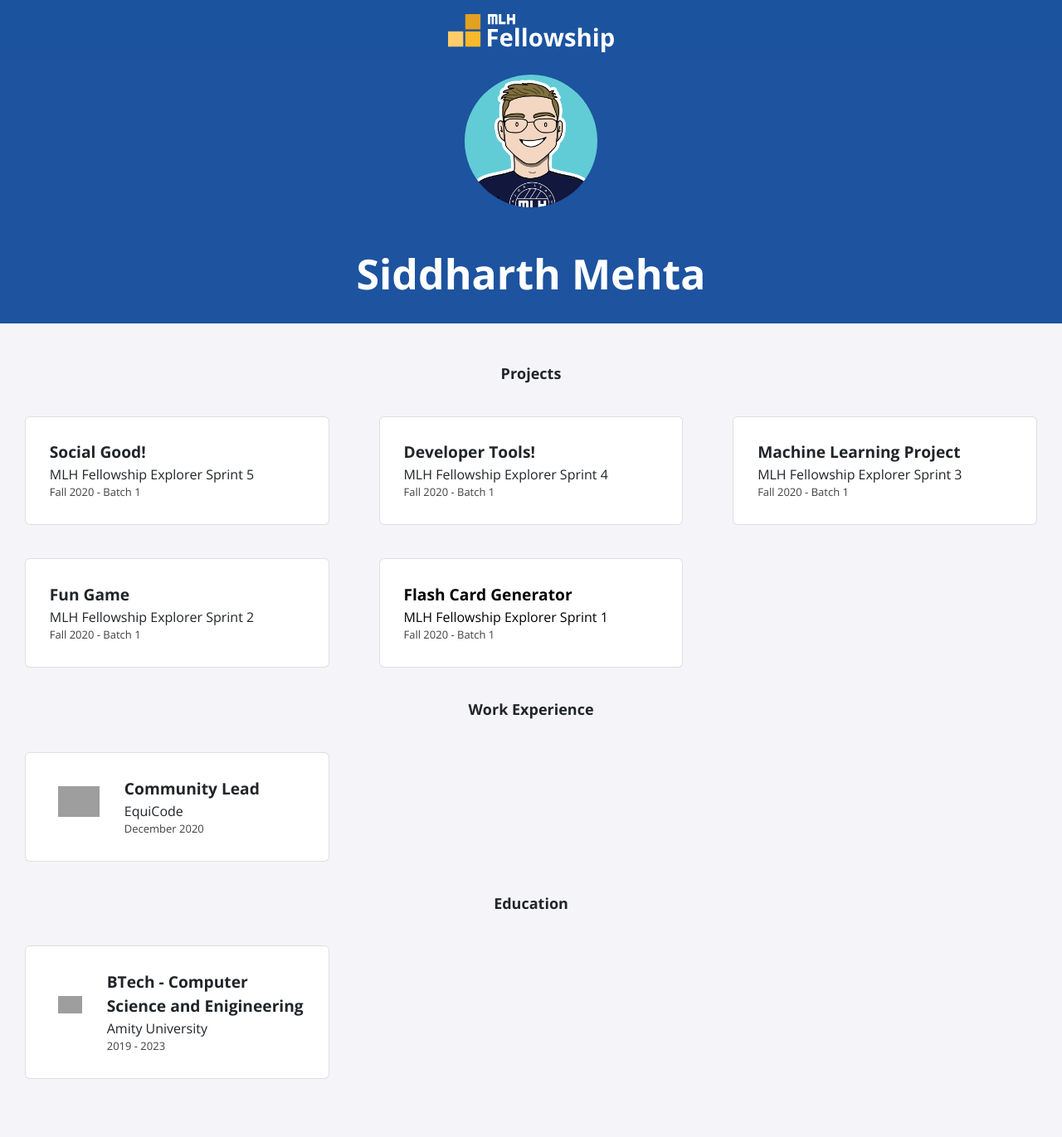
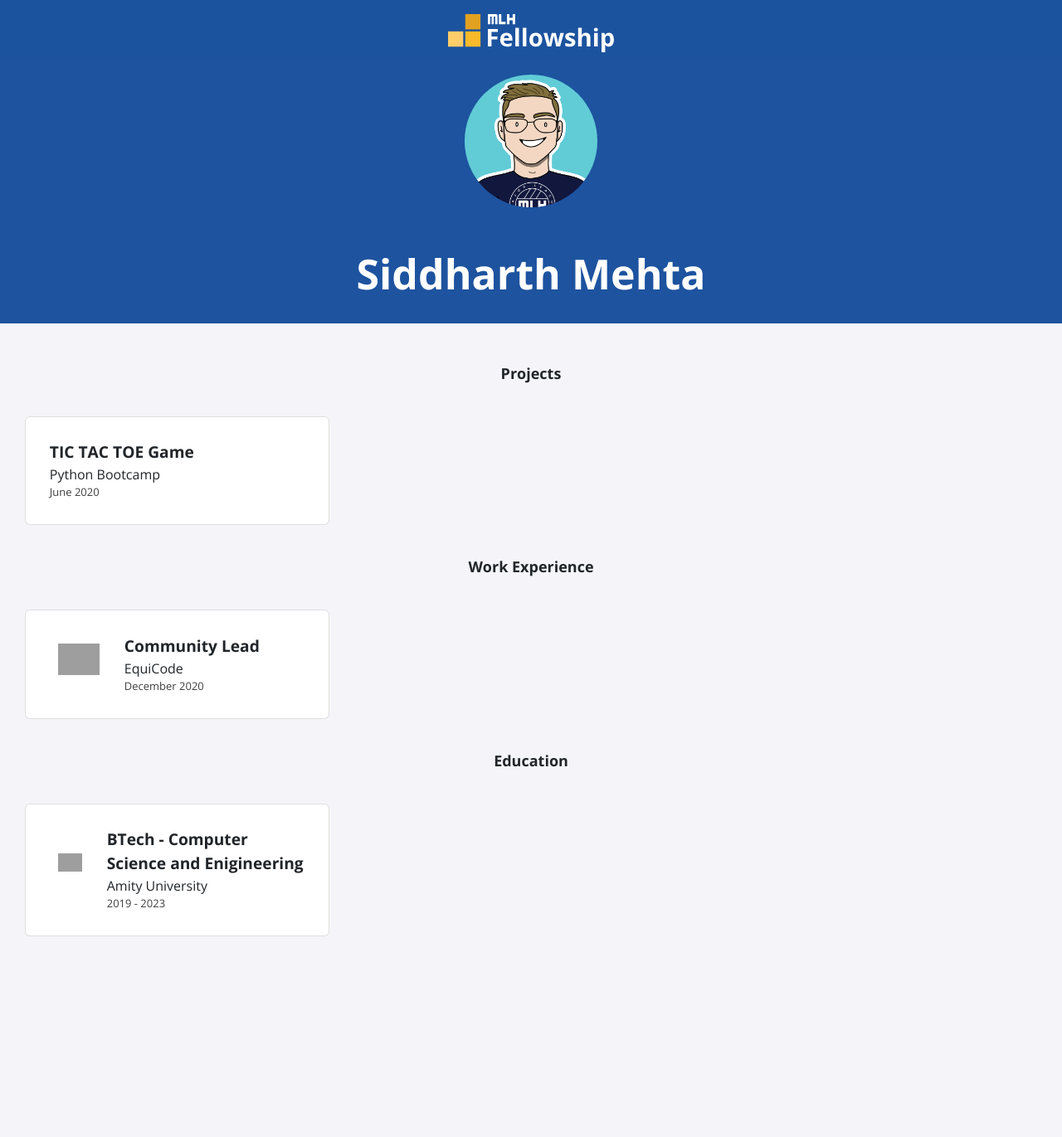
Before and after one commit to siddharth270/siddharth270.github.io, a Jekyll site: the page built from index.html, in a window 1280 px wide. Shown: the whole page at 83% size. Built offline with Jekyll 4.4.1, drawn with Linux system fonts in a browser that asks for light colours; nearby versions of some CDN libraries; after the commit the page ends 1199 px from its top, so only the background shows below that; grey boxes are pictures that could not be loaded.

Commit message:
Update projects.yml

```diff
--- a/_data/projects.yml
+++ b/_data/projects.yml
@@ -1,20 +1,3 @@
-- title: Social Good!
-  event: MLH Fellowship Explorer Sprint 5
-  date: Fall 2020 - Batch 1
-
-- title: Developer Tools!
-  event: MLH Fellowship Explorer Sprint 4
-  date: Fall 2020 - Batch 1
-
-- title: Machine Learning Project
-  event: MLH Fellowship Explorer Sprint 3
-  date: Fall 2020 - Batch 1
-
-- title: Fun Game
-  event: MLH Fellowship Explorer Sprint 2
-  date: Fall 2020 - Batch 1
-
-- title: Flash Card Generator
-  event: MLH Fellowship Explorer Sprint 1
-  date: Fall 2020 - Batch 1
-  page-name: sprint1
+- title: TIC TAC TOE Game
+  event: Python Bootcamp
+  date: June 2020
```
